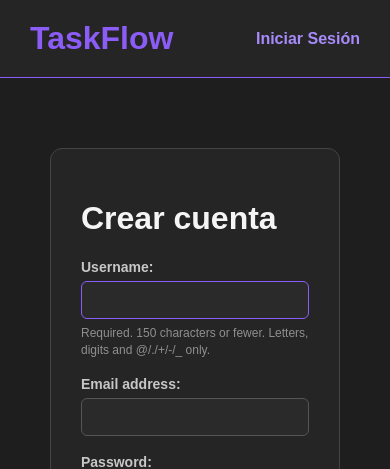
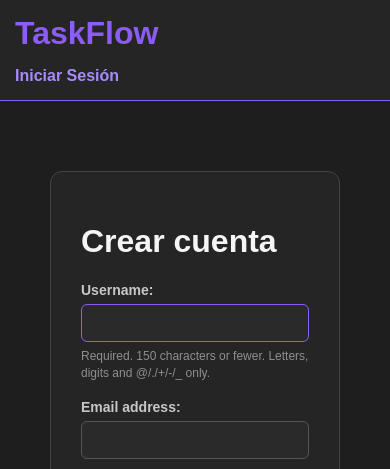
Before and after one commit to IvanEmmanuel/TaskFlow, a Django app: page /register/ in a window 390 px wide. Shown: the top 469 px of the page. Run offline with Django 5.2, Linux system fonts and the light colour scheme.

Commit message:
Improve responsive design

```diff
--- a/apps/tasks/static/tasks/css/style.css
+++ b/apps/tasks/static/tasks/css/style.css
@@ -127,3 +127,26 @@ main {
     color: #1e1e1e;
     font-weight: 600;
 }
+
+
+/* =========================================================
+   RESPONSIVE - HEADER
+   ========================================================= */
+
+/* Ajustamos la navegación para pantallas pequeñas. */
+@media (max-width: 600px) {
+
+    header {
+        padding: 15px;
+        flex-direction: column;
+        align-items: stretch;
+        gap: 15px;
+    }
+
+    header nav {
+        justify-content: space-between;
+        gap: 10px;
+        flex-wrap: wrap;
+    }
+
+}
```
Also changed, not shown: apps/tasks/static/tasks/css/task_list.css (+22 -0 lines).
